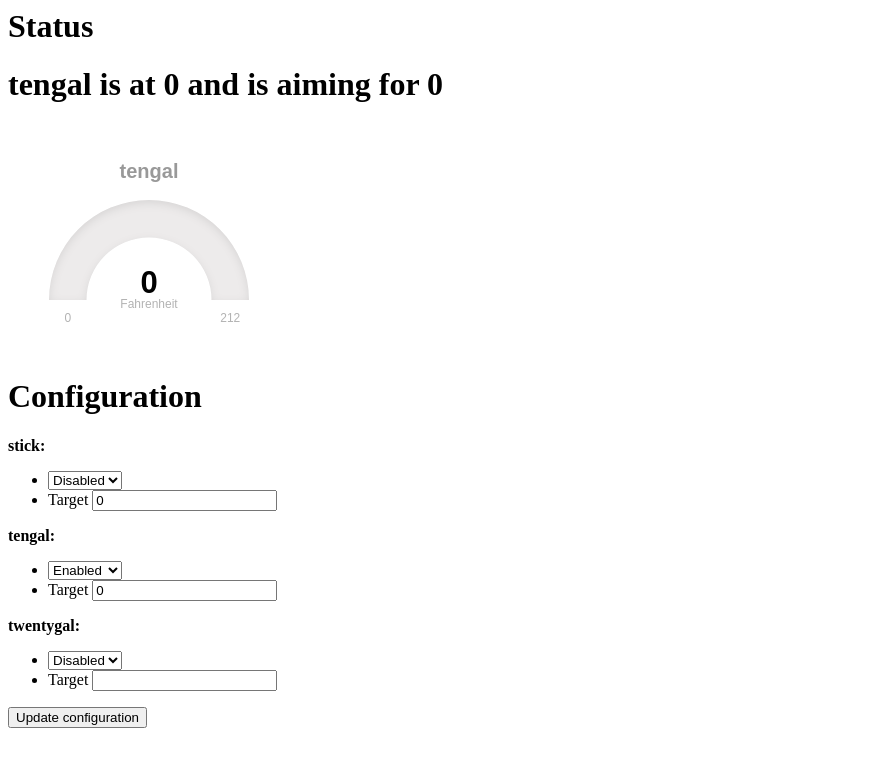
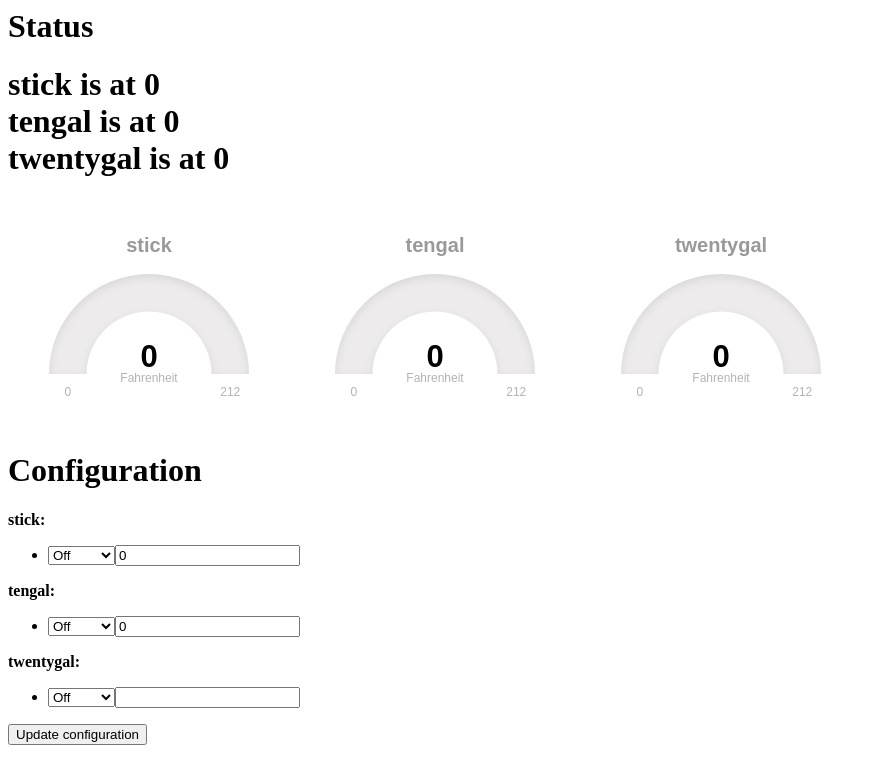
Before and after one commit to seiniku/drunken-control, a Flask app: page / in a window 1280 px wide. Shown: the top 784 px of the page, without its empty margins (0-876 px from the left). Run offline with Flask 2, Linux system fonts and the light colour scheme; some libraries are stand-ins or nearby versions.

Commit message:
temp monitoring with no control

```diff
--- a/control.py
+++ b/control.py
@@ -59,6 +59,7 @@ def start(brewname="testing", brewid=0):
             for config in newdata:
                kettles[config].setEnabled(newdata[config]["enabled"])
                kettles[config].setTarget(newdata[config]["target"])
+               kettles[config].setState(newdata[config]["state"])
         data = newdata
         time.sleep(5)
 
--- a/templates/home.html
+++ b/templates/home.html
@@ -4,7 +4,7 @@
             {% for item in kettles %}
             #{{ item|e }} {
                 width: 250px; height: 200px;
-                {% if kettles[item].enabled == "true" %}
+                {% if kettles[item].state != "off" %}
                 display: inline-block;
                 {% else %}
                 display: none;
@@ -40,7 +40,7 @@
                     }).done(function( data) {
                         {% for item in kettles %}
                         {{ item|e }}.refresh(data["{{ item }}"]["temp"]);
-                        if (data["{{ item|e }}"]["enabled"] =="true"){
+                        if (data["{{ item|e }}"]["state"] != "off"){
                             document.getElementById("{{ item|e }}").style.display = 'inline-block';
                             }
                         else {
@@ -50,11 +50,14 @@
 
                         document.getElementById("status").innerHTML = "";
                         $.each(data, function(name,data){
-                            if (data["enabled"] == "true"){
-                            var temp = parseFloat(data["temp"]).toFixed(2);
-                            var thediv = document.getElementById("status");
-                            var outstring = name + " is at " + data["temp"] + " and is aiming for " + data["target"] +"<br/>";
-                            thediv.innerHTML += outstring;
+                            if (data["state"] != "off"){
+                                var temp = parseFloat(data["temp"]).toFixed(2);
+                                var thediv = document.getElementById("status");
+                                var outstring = name + " is at " + data["temp"];
+                                if (data["state"] == "control"){
+                                    outstring = outstring + " and is aiming for " + data["target"];
+                                };
+                                thediv.innerHTML += outstring + "<br/>";
 
                             };
                             });
@@ -73,8 +76,8 @@
         <h1>
             <div id="status">
         {% for item in kettles %}
-            {% if kettles[item].enabled == "true" %}
-                {{ item|e }} is at {{ kettles[item].temp|e }} and is aiming for {{ kettles[item].target|e }}
+            {% if kettles[item].state != "off" %}
+            {{ item|e }} is at {{ kettles[item].temp|e }} {% if kettles[item[state]] == "control" %} and is aiming for {{ kettles[item].target|e }} {% endif %}
                 <br />
             {% endif %}
         {% endfor %}
@@ -92,11 +95,10 @@
 	<b>{{ item|e }}:</b>
 	<UL>
 
-        <LI><select name="{{ item|e }}_enabled">
-            <option value="true"  {% if kettles[item].enabled =="true" %} selected {% endif %}>Enabled</option>
-            <option value="false" {% if kettles[item].enabled == "false" %} selected {% endif %}>Disabled</option>
-
-        </select></LI>
+        <LI><select name="{{ item|e }}_state">
+            <option value="off" {% if kettles[item].state == "off" %} selected {% endif %}>Off</option>
+            <option value="monitor" {% if kettles[item].state == "monitor" %} selected {% endif %}>Monitor</option>
+            <option value="control" {% if kettles[item].state == "control" %} selected {% endif %}>Control</option>
 		<LI>Target <input name="{{ item|e  }}_target" type=number value={{ kettles[item].target|e }}></LI>
 	</UL>
 	{% endfor %}
--- a/webapp.py
+++ b/webapp.py
@@ -103,13 +103,12 @@ def getKettles():
     for config in data:
         kettlefile=kettlepath + config
         pretemp = data[config]
-        if pretemp["enabled"]:
-            try:
-                f = open(kettlefile)
-                pretemp["temp"] = f.read().strip()
-                f.close()
-            except:
-                pretemp["temp"] = "0"
+        try:
+            f = open(kettlefile)
+            pretemp["temp"] = f.read().strip()
+            f.close()
+        except:
+            pretemp["temp"] = "0"
     return data
 
 @app.route('/')
@@ -123,7 +122,8 @@ def home():
 def configure():
     newconfigs = getconfig()
     for config in newconfigs:
-        newconfigs[config]["enabled"] = str(request.form[config + "_enabled"])
+        #newconfigs[config]["enabled"] = str(request.form[config + "_enabled"])
+        newconfigs[config]["state"] = str(request.form[config + "_state"])
         newconfigs[config]["target"] = str(request.form[config + "_target"])
     try:
         f = open("config.yaml", 'w')
```
Also changed, not shown: lib/kettle.py (+19 -3 lines).
